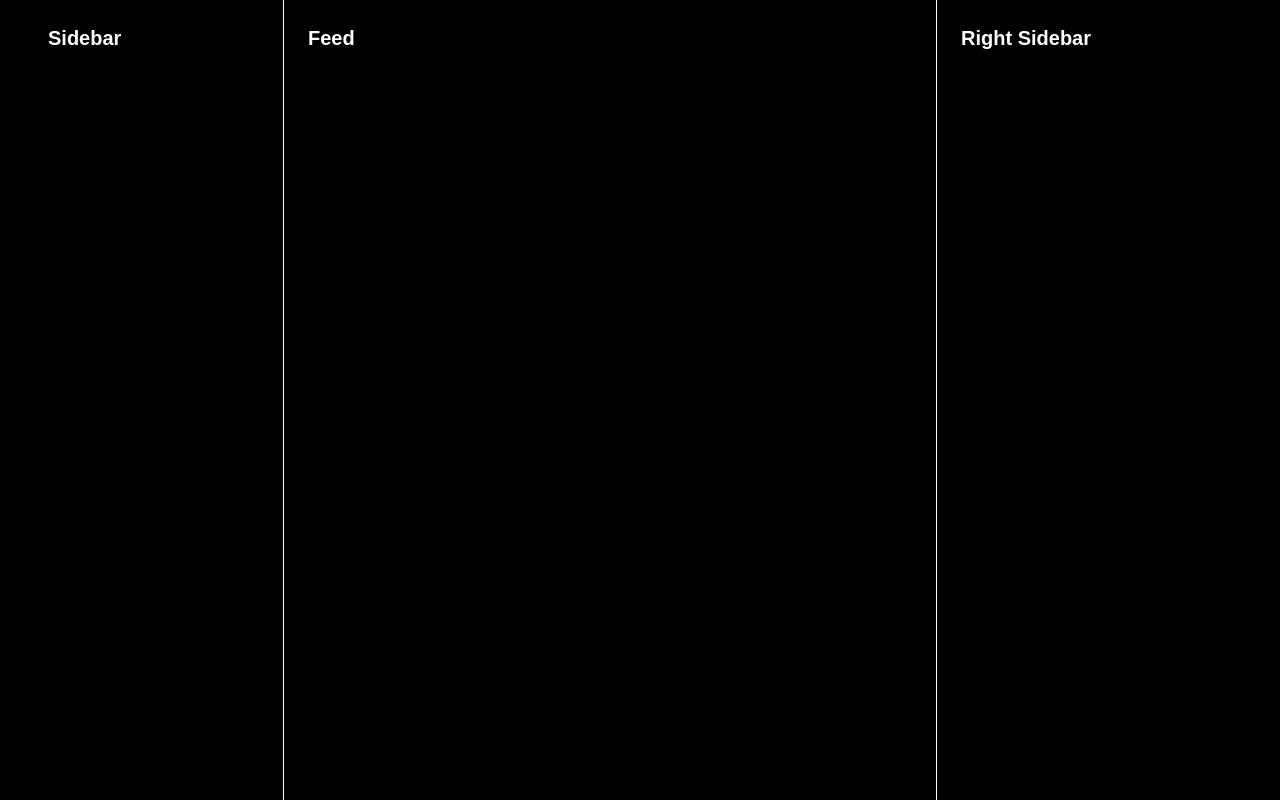
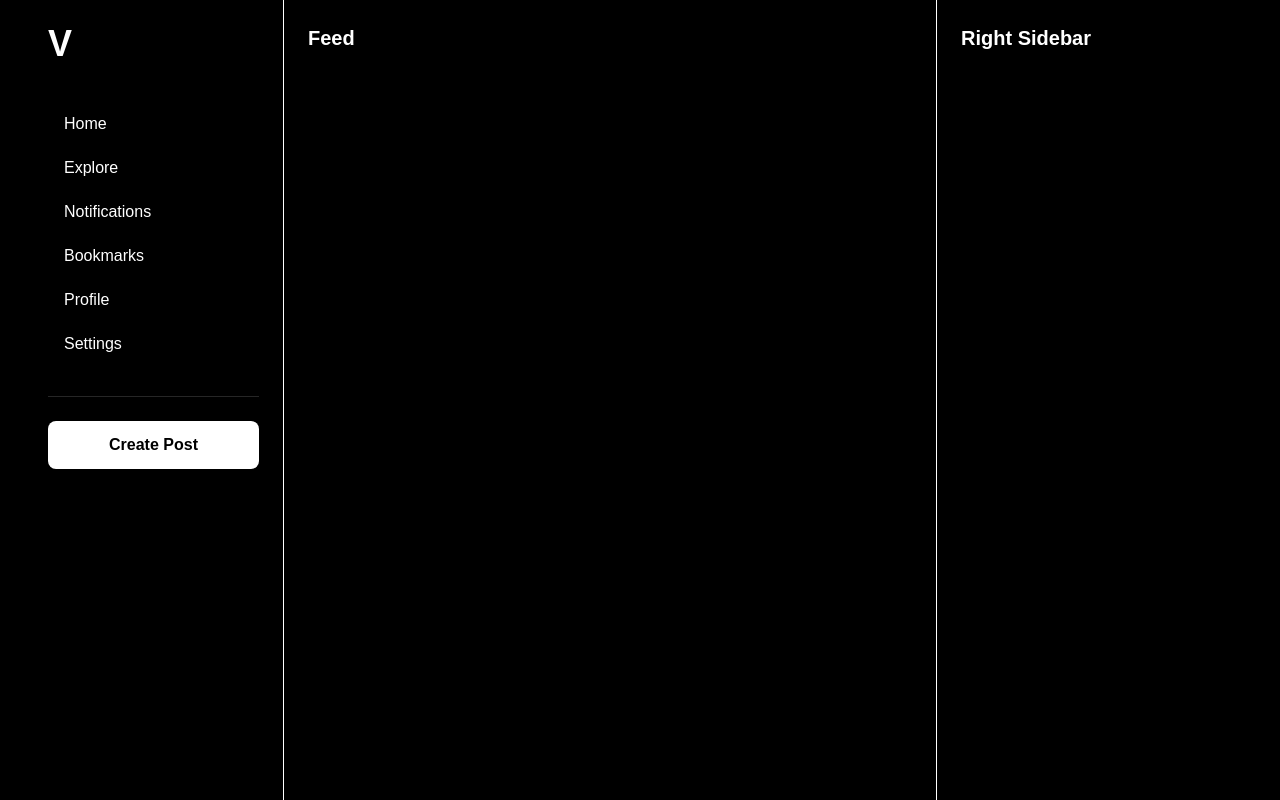
Before and after one commit to Ayushkumar20045/verse, a Next.js app: page / in a window 1280 px wide. Built offline with nearby package versions, Linux system fonts and the light colour scheme.

Commit message:
feat: build dynamic sidebar and reusable button

```diff
--- a/components/layout/Sidebar.tsx
+++ b/components/layout/Sidebar.tsx
@@ -1,7 +1,35 @@
+import Link from "next/link";
+import Button from "@/components/ui/Button";
+import { navigation } from "@/lib/navigation";
+
 export default function Sidebar() {
   return (
     <aside className="min-h-screen border-r p-6">
-      <h2 className="text-xl font-bold">Sidebar</h2>
+      <h1 className="mb-10 text-4xl font-extrabold tracking-tight">
+        V
+      </h1>
+
+      <nav className="mt-6">
+        <ul className="space-y-1">
+          {navigation.map((item) => (
+            <li key={item.id}>
+              <Link
+                href={item.href}
+                className="block rounded-lg px-4 py-2 text-base font-medium transition-colors hover:bg-neutral-900"
+              >
+                {item.label}
+              </Link>
+            </li>
+          ))}
+        </ul>
+      </nav>
+
+      {/* Add it here */}
+      <div className="mt-8 border-t border-neutral-800 pt-6">
+        <Button variant="primary">
+          Create Post
+        </Button>
+      </div>
     </aside>
   );
 }
--- /dev/null
+++ b/components/ui/Button.tsx
@@ -0,0 +1,26 @@
+type ButtonProps = {
+  children: React.ReactNode;
+  variant: "primary" | "secondary" | "danger";
+};
+
+export default function Button({
+  children,
+  variant,
+}: ButtonProps) {
+  const variants = {
+    primary:
+      "bg-white text-black hover:bg-gray-200",
+    secondary:
+      "bg-neutral-800 text-white hover:bg-neutral-700",
+    danger:
+      "bg-red-600 text-white hover:bg-red-700",
+  };
+
+  return (
+    <button
+      className={`w-full rounded-lg px-4 py-3 font-semibold transition-colors ${variants[variant]}`}
+    >
+      {children}
+    </button>
+  );
+}
--- /dev/null
+++ b/lib/navigation.ts
@@ -0,0 +1,32 @@
+export const navigation = [
+  {
+    id: 1,
+    label: "Home",
+    href: "/",
+  },
+  {
+    id: 2,
+    label: "Explore",
+    href: "/explore",
+  },
+  {
+    id: 3,
+    label: "Notifications",
+    href: "/notifications",
+  },
+  {
+    id: 4,
+    label: "Bookmarks",
+    href: "/bookmarks",
+  },
+  {
+    id: 5,
+    label: "Profile",
+    href: "/profile",
+  },
+  {
+    id: 6,
+    label: "Settings",
+    href: "/settings",
+  },
+];
```
